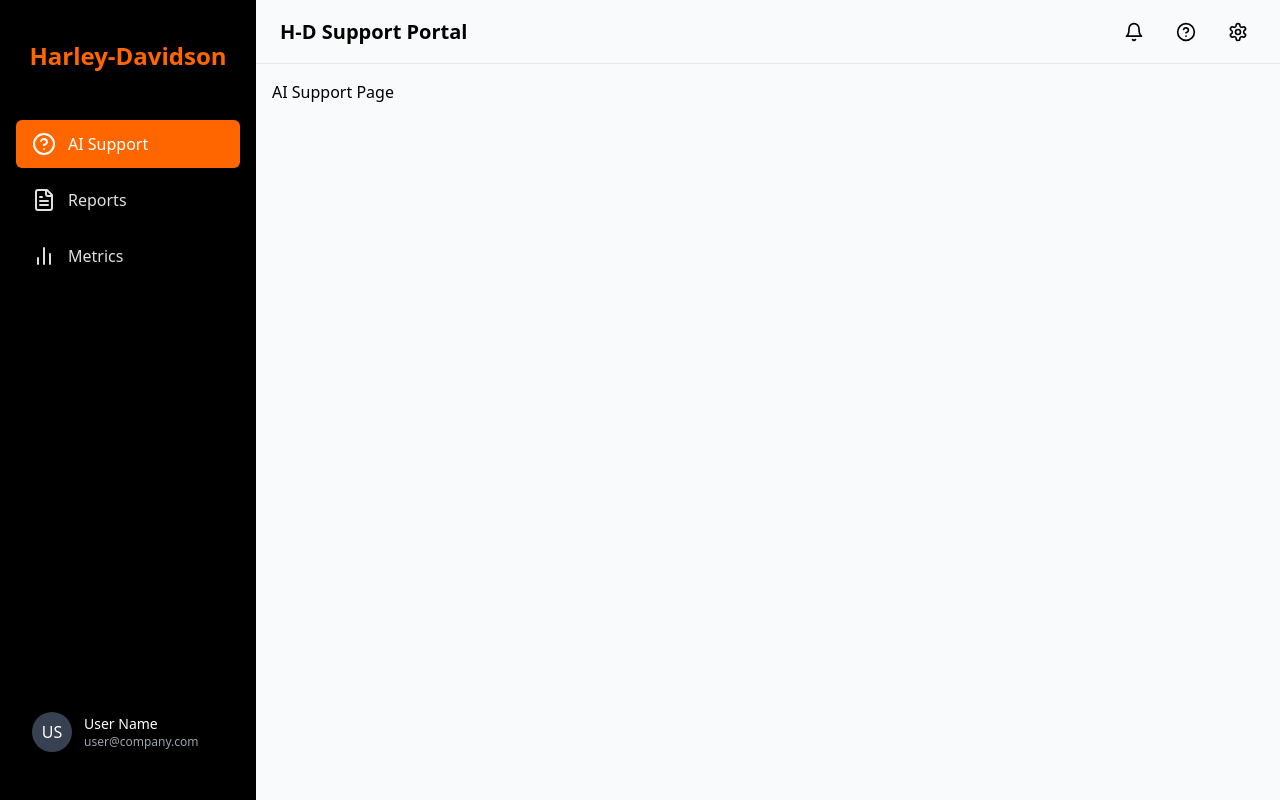
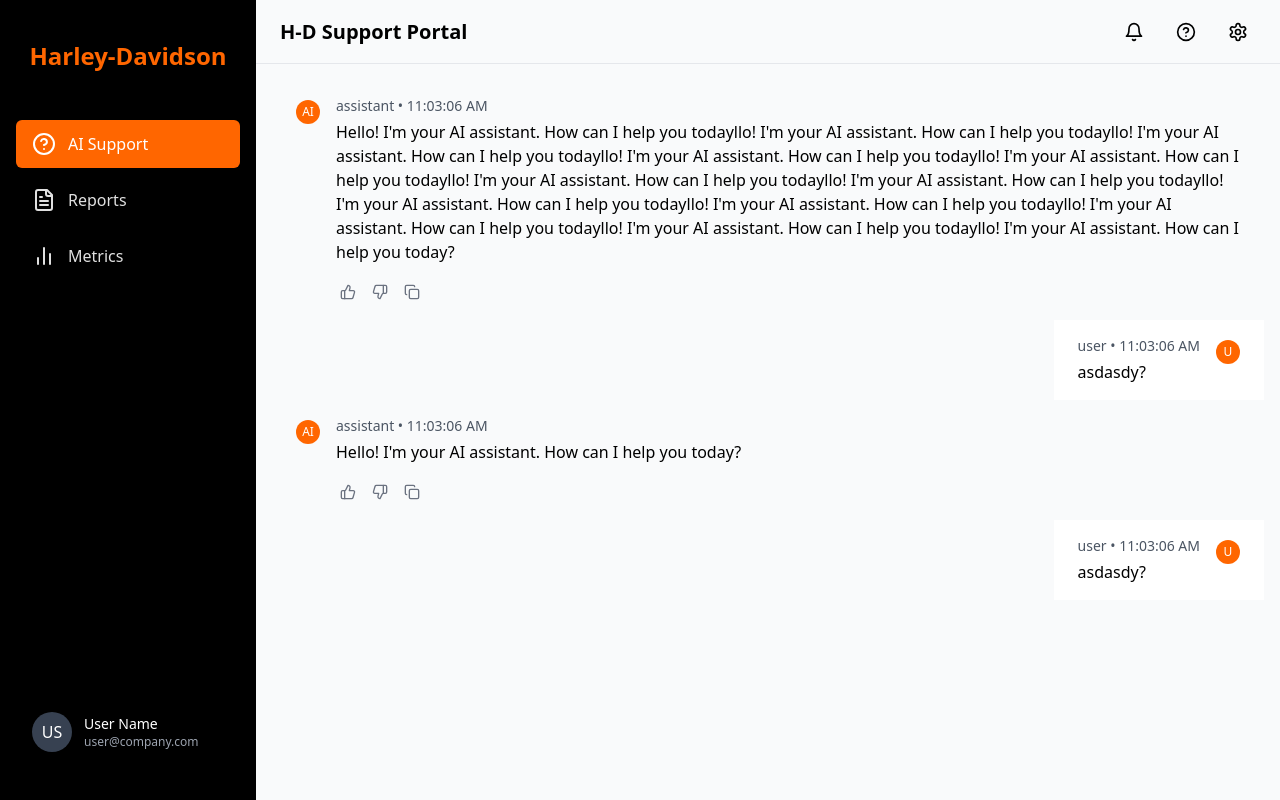
Before and after one commit to AfrinFarhath-exp/HD--Demo, a React (Vite) app: page /ai-support in a window 1280 px wide. Built offline with nearby package versions, Linux system fonts and the light colour scheme.

Commit message:
feat:chat bubbles

```diff
--- /dev/null
+++ b/src/components/AISupport/ChatBubble.tsx
@@ -0,0 +1,95 @@
+import type { Message } from "../../types";
+
+type ChatBubbleProps = {
+  message: Message;
+};
+
+export default function ChatBubble({ message }: ChatBubbleProps) {
+  const isUser = message.role === "user";
+
+  const handleCopy = () => {
+    navigator.clipboard.writeText(message.content).then(() => {});
+  };
+
+  return (
+    <div
+      className={` ${
+        isUser ? "animate-slideInRight" : "animate-slideInLeft"
+      } flex ${isUser ? "justify-end" : "justify-start"} `}
+    >
+      <div className={`px-6 py-4 flex items-start  ${isUser ? 'flex-row-reverse space-x-reverse bg-white ' : ""} space-x-4`}>
+        <div className="w-6 h-6 mt-1">
+          <div className="w-full h-full rounded-full bg-primary flex items-center justify-center">
+            <span className="text-white text-xs">
+              {isUser ? message.role[0].toUpperCase() : "AI"}
+            </span>
+          </div>
+        </div>
+        <div className="flex-1">
+          <div className="text-sm text-gray-600">
+            {message.role} • {new Date(message.timestamp).toLocaleTimeString()}
+          </div>
+          <div className="mt-1">{message.content}</div>
+          {!isUser && (
+            <div className="mt-4 flex items-center space-x-2">
+              <button className="p-1 rounded-full hover:bg-gray-100 transition-colors">
+                <svg
+                  xmlns="http://www.w3.org/2000/svg"
+                  width="16"
+                  height="16"
+                  viewBox="0 0 24 24"
+                  fill="none"
+                  stroke="currentColor"
+                  stroke-width="2"
+                  stroke-linecap="round"
+                  stroke-linejoin="round"
+                  className="lucide lucide-thumbs-up text-gray-500"
+                >
+                  <path d="M7 10v12"></path>
+                  <path d="M15 5.88 14 10h5.83a2 2 0 0 1 1.92 2.56l-2.33 8A2 2 0 0 1 17.5 22H4a2 2 0 0 1-2-2v-8a2 2 0 0 1 2-2h2.76a2 2 0 0 0 1.79-1.11L12 2h0a3.13 3.13 0 0 1 3 3.88Z"></path>
+                </svg>
+              </button>
+              <button className="p-1 rounded-full hover:bg-gray-100 transition-colors">
+                <svg
+                  xmlns="http://www.w3.org/2000/svg"
+                  width="16"
+                  height="16"
+                  viewBox="0 0 24 24"
+                  fill="none"
+                  stroke="currentColor"
+                  stroke-width="2"
+                  stroke-linecap="round"
+                  stroke-linejoin="round"
+                  className="lucide lucide-thumbs-down text-gray-500"
+                >
+                  <path d="M17 14V2"></path>
+                  <path d="M9 18.12 10 14H4.17a2 2 0 0 1-1.92-2.56l2.33-8A2 2 0 0 1 6.5 2H20a2 2 0 0 1 2 2v8a2 2 0 0 1-2 2h-2.76a2 2 0 0 0-1.79 1.11L12 22h0a3.13 3.13 0 0 1-3-3.88Z"></path>
+                </svg>
+              </button>
+              <button
+                className="p-1 rounded-full hover:bg-gray-100 transition-colors"
+                onClick={handleCopy}
+              >
+                <svg
+                  xmlns="http://www.w3.org/2000/svg"
+                  width="16"
+                  height="16"
+                  viewBox="0 0 24 24"
+                  fill="none"
+                  stroke="currentColor"
+                  stroke-width="2"
+                  stroke-linecap="round"
+                  stroke-linejoin="round"
+                  className="lucide lucide-copy text-gray-500"
+                >
+                  <rect width="14" height="14" x="8" y="8" rx="2" ry="2"></rect>
+                  <path d="M4 16c-1.1 0-2-.9-2-2V4c0-1.1.9-2 2-2h10c1.1 0 2 .9 2 2"></path>
+                </svg>
+              </button>
+            </div>
+          )}
+        </div>
+      </div>
+    </div>
+  );
+}
--- a/src/pages/HD-AI/AISupportPage.tsx
+++ b/src/pages/HD-AI/AISupportPage.tsx
@@ -1,10 +1,46 @@
-
-import React from 'react'
+import { useEffect, useState } from "react";
+import ChatBubble from "../../components/AISupport/ChatBubble";
+import type { Message } from "../../types";
 
 export default function AISupportPage() {
+  const [messages, setMessages] = useState<Message[]>([]);
+
+  useEffect(() => {
+    if (messages.length === 0) {
+      setMessages([
+        {
+          id: "asd",
+          content: "Hello! I'm your AI assistant. How can I help you todayllo! I'm your AI assistant. How can I help you todayllo! I'm your AI assistant. How can I help you todayllo! I'm your AI assistant. How can I help you todayllo! I'm your AI assistant. How can I help you todayllo! I'm your AI assistant. How can I help you todayllo! I'm your AI assistant. How can I help you todayllo! I'm your AI assistant. How can I help you todayllo! I'm your AI assistant. How can I help you todayllo! I'm your AI assistant. How can I help you todayllo! I'm your AI assistant. How can I help you todayllo! I'm your AI assistant. How can I help you today?",
+          role: "assistant",
+          timestamp: new Date(),
+        },
+        {
+          id: "assd",
+          content: "asdasdy?",
+          role: "user",
+          timestamp: new Date(),
+        },
+        {
+          id: "asd",
+          content: "Hello! I'm your AI assistant. How can I help you today?",
+          role: "assistant",
+          timestamp: new Date(),
+        },
+        {
+          id: "assd",
+          content: "asdasdy?",
+          role: "user",
+          timestamp: new Date(),
+        },
+      ]);
+    }
+  }, []);
+
   return (
-    <div>
-      <h1 >AI Support Page</h1>
-    </div>
-  )
+    <>
+      {messages.map((message) => (
+        <ChatBubble key={message.id} message={message} />
+      ))}
+    </>
+  );
 }
--- a/tailwind.config.js
+++ b/tailwind.config.js
@@ -1,37 +1,47 @@
 /** @type {import('tailwindcss').Config} */
 export default {
-  content: ['./index.html', './src/**/*.{js,ts,jsx,tsx}'],
+  content: ["./index.html", "./src/**/*.{js,ts,jsx,tsx}"],
   theme: {
     extend: {
       colors: {
-        primary: '#FF6600',
-        secondary: '#000000',
-        success: '#28A745',
-        warning: '#FFC107',
-        error: '#DC3545',
+        primary: "#FF6600",
+        secondary: "#000000",
+        success: "#28A745",
+        warning: "#FFC107",
+        error: "#DC3545",
       },
       animation: {
-        pulse: 'pulse 2s cubic-bezier(0.4, 0, 0.6, 1) infinite',
-        fadeIn: 'fadeIn 0.2s ease-in-out',
-        slideIn: 'slideIn 0.3s ease-out',
-        slideUp: 'slideUp 0.3s ease-out',
+        pulse: "pulse 2s cubic-bezier(0.4, 0, 0.6, 1) infinite",
+        fadeIn: "fadeIn 0.2s ease-in-out",
+        slideIn: "slideIn 0.3s ease-out",
+        slideUp: "slideUp 0.3s ease-out",
+        slideInLeft: "slideInLeft 0.3s ease-out",
+        slideInRight: "slideInRight 0.3s ease-out",
       },
       keyframes: {
         pulse: {
-          '0%, 100%': { opacity: 1 },
-          '50%': { opacity: 0.5 },
+          "0%, 100%": { opacity: 1 },
+          "50%": { opacity: 0.5 },
         },
         fadeIn: {
-          '0%': { opacity: 0 },
-          '100%': { opacity: 1 },
+          "0%": { opacity: 0 },
+          "100%": { opacity: 1 },
         },
         slideIn: {
-          '0%': { transform: 'translateX(-10px)', opacity: 0 },
-          '100%': { transform: 'translateX(0)', opacity: 1 },
+          "0%": { transform: "translateX(-10px)", opacity: 0 },
+          "100%": { transform: "translateX(0)", opacity: 1 },
         },
         slideUp: {
-          '0%': { transform: 'translateY(10px)', opacity: 0 },
-          '100%': { transform: 'translateY(0)', opacity: 1 },
+          "0%": { transform: "translateY(10px)", opacity: 0 },
+          "100%": { transform: "translateY(0)", opacity: 1 },
+        },
+        slideInLeft: {
+          "0%": { transform: "translateX(-32px)", opacity: 0 },
+          "100%": { transform: "translateX(0)", opacity: 1 },
+        },
+        slideInRight: {
+          "0%": { transform: "translateX(32px)", opacity: 0 },
+          "100%": { transform: "translateX(0)", opacity: 1 },
         },
       },
     },
```
